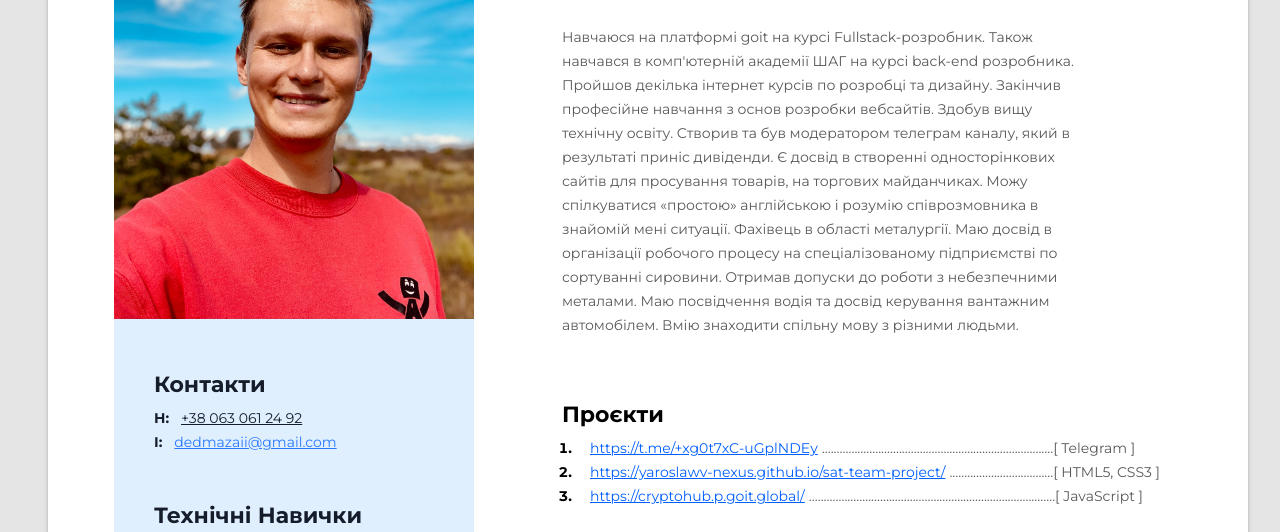
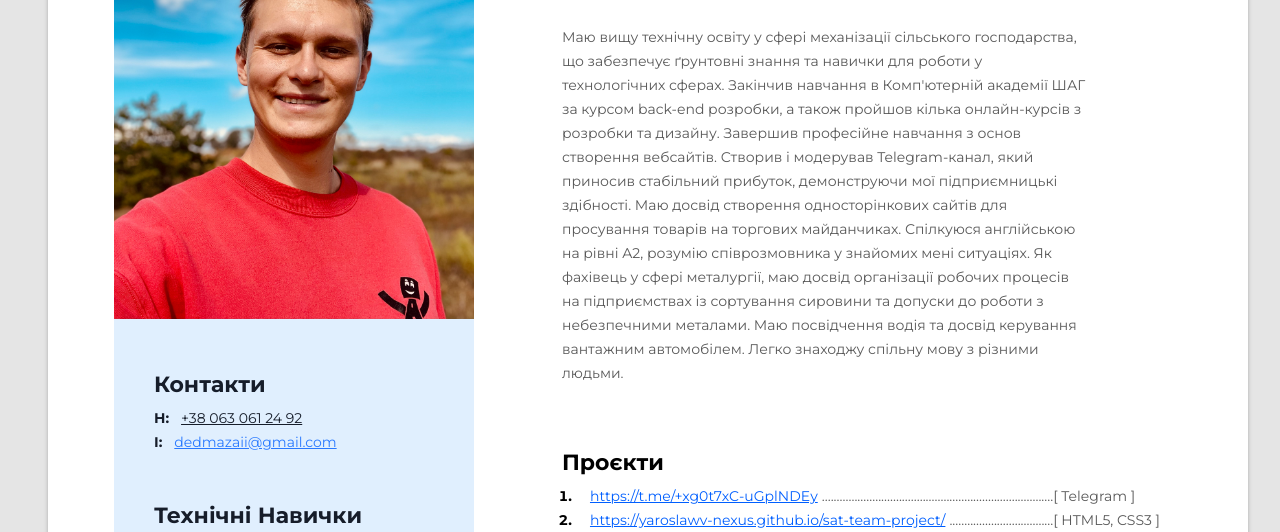
Before and after one commit to WaldemarYW/Resume-VL, a plain HTML site: page index.html in a window 1280 px wide. Shown: the part 229-761 px from the top of the page. Drawn offline with Linux system fonts and the light colour scheme.

Commit message:
Update index.html

```diff
--- a/index.html
+++ b/index.html
@@ -27,19 +27,20 @@
           <h2 class="my-proff">Front-End Розробник</h2>
           <h1 class="my-name">Володимир Лісняк</h1>
           <p class="descr">
-            Навчаюся на платформі goit на курсі Fullstack-розробник. Також
-            навчався в комп'ютерній академії ШАГ на курсі back-end розробника.
-            Пройшов декілька інтернет курсів по розробці та дизайну. Закінчив
-            професійне навчання з основ розробки вебсайтів. Здобув вищу технічну
-            освіту. Створив та був модератором телеграм каналу, який в
-            результаті приніс дивіденди. Є досвід в створенні односторінкових
-            сайтів для просування товарів, на торгових майданчиках. Можу
-            спілкуватися «простою» англійською і розумію співрозмовника в
-            знайомій мені ситуації. Фахівець в області металургії. Маю досвід в
-            організації робочого процесу на спеціалізованому підприємстві по
-            сортуванні сировини. Отримав допуски до роботи з небезпечними
-            металами. Маю посвідчення водія та досвід керування вантажним
-            автомобілем. Вмію знаходити спільну мову з різними людьми.
+            Маю вищу технічну освіту у сфері механізації сільського
+            господарства, що забезпечує ґрунтовні знання та навички для роботи у
+            технологічних сферах. Закінчив навчання в Комп'ютерній академії ШАГ
+            за курсом back-end розробки, а також пройшов кілька онлайн-курсів з
+            розробки та дизайну. Завершив професійне навчання з основ створення
+            вебсайтів. Створив і модерував Telegram-канал, який приносив
+            стабільний прибуток, демонструючи мої підприємницькі здібності. Маю
+            досвід створення односторінкових сайтів для просування товарів на
+            торгових майданчиках. Спілкуюся англійською на рівні A2, розумію
+            співрозмовника у знайомих мені ситуаціях. Як фахівець у сфері
+            металургії, маю досвід організації робочих процесів на підприємствах
+            із сортування сировини та допуски до роботи з небезпечними металами.
+            Маю посвідчення водія та досвід керування вантажним автомобілем.
+            Легко знаходжу спільну мову з різними людьми.
           </p>
         </div>
 
```
